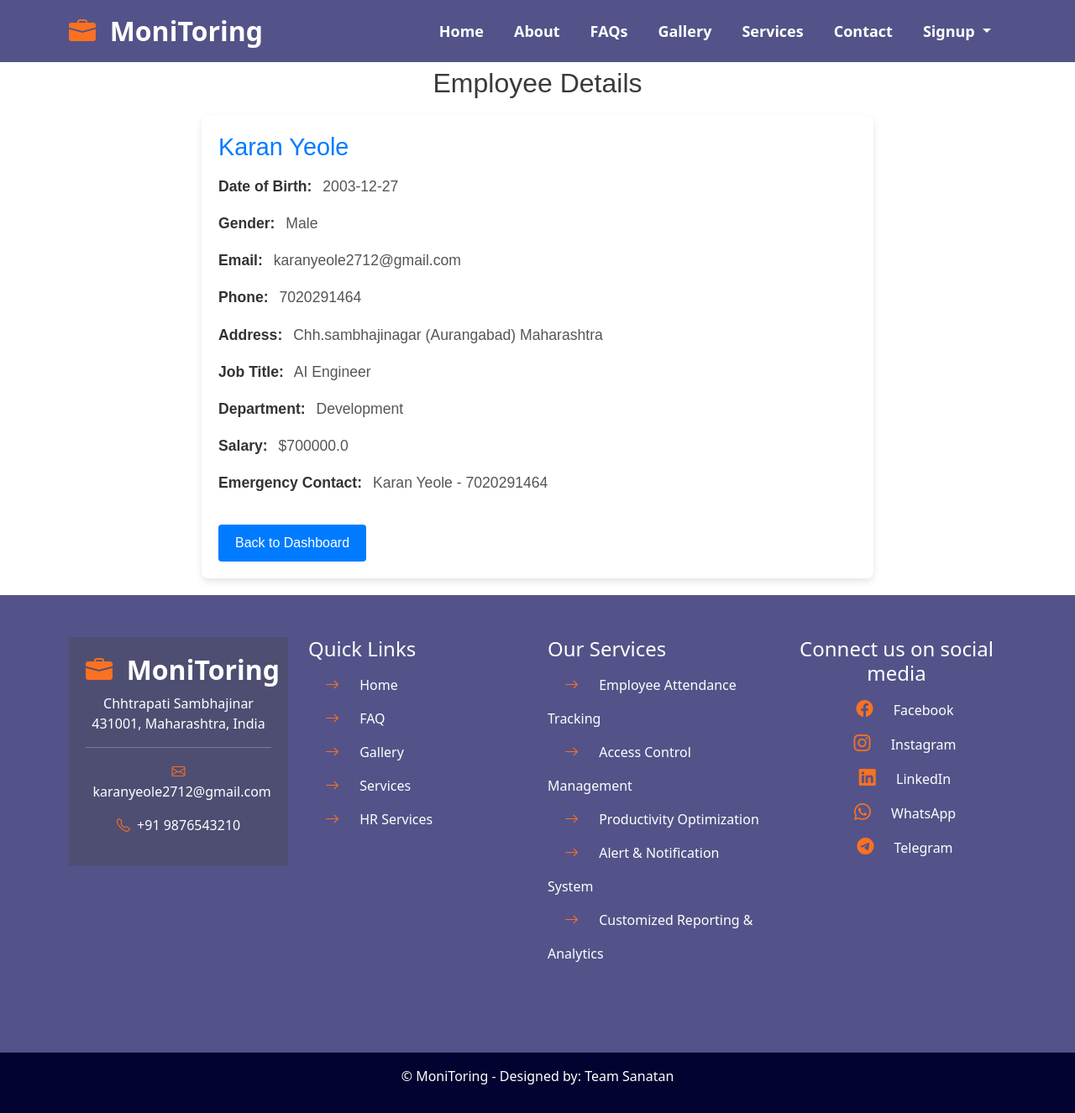
After one commit to karanyeole/Employee_and_Work-Monitoring, a Flask app: page /employee/1 in a window 1280 px wide. The commit adds this page. Shown: the whole page at 84% size. Run offline with Flask 3, Linux system fonts and the light colour scheme; data comes from the database, SQL or seed files in the repository; both versions use the stored data as it was after the commit.

Commit message:
styling change

```diff
--- a/app.py
+++ b/app.py
@@ -32,6 +32,7 @@ def init_db():
             emergency_contact_phone TEXT
         )
     ''')
+
     conn.commit()
     conn.close()
 init_db()
@@ -199,6 +200,37 @@ def delete_employee(employee_id):
     return redirect(url_for('manage_employees'))
 
 
+@app.route('/employee/<int:employee_id>')
+def view_employee(employee_id):
+    # Connect to the database and fetch employee details
+    conn = sqlite3.connect('employees.db')
+    cursor = conn.cursor()
+    cursor.execute("SELECT * FROM employees WHERE id = ?", (employee_id,))
+    employee = cursor.fetchone()
+    conn.close()
+
+    # Check if the employee exists
+    if not employee:
+        return "Employee not found", 404
+
+    # Map the fetched data to relevant fields
+    employee_data = {
+        "first_name": employee[1],
+        "last_name": employee[2],
+        "dob": employee[3],
+        "gender": employee[4],
+        "email": employee[5],
+        "phone": employee[6],
+        "address": employee[7],
+        "job_title": employee[8],
+        "department": employee[9],
+        "salary": employee[10],
+        "emergency_contact_name": employee[11],
+        "emergency_contact_phone": employee[12]
+    }
+
+    return render_template("employee_details.html", employee=employee_data)
+
 
 if __name__ == "__main__":
     app.run(debug=True)
--- a/templates/emp_services.html
+++ b/templates/emp_services.html
@@ -84,7 +84,7 @@
                 <div class="card-body">
                     <h3 class="card-title">My Details</h3>
                     <p class="card-text">View and update your personal details.</p>
-                    <a href="#" class="btn btn-primary">View Details</a>
+                    <a href="{{ url_for('view_employee', employee_id=1) }}" class="btn btn-primary">View Details</a>
                 </div>
             </section>
         </div>
--- /dev/null
+++ b/templates/employee_details.html
@@ -0,0 +1,118 @@
+{% include 'top.html' %}
+
+<!DOCTYPE html>
+<html lang="en">
+<head>
+    <meta charset="UTF-8">
+    <meta name="viewport" content="width=device-width, initial-scale=1.0">
+    <title>Employee Details</title>
+    <style>
+        /* General Reset for Details Page */
+        .details-container {
+            max-width: 800px;
+            margin: 0 auto;
+            padding-top: 80px;
+            font-family: Arial, sans-serif;
+            color: #333;
+        }
+
+        .details-heading {
+            font-size: 2em;
+            color: #3a3a3a;
+            text-align: center;
+            margin-bottom: 20px;
+        }
+
+        .details-card {
+            background-color: #ffffff;
+            border-radius: 8px;
+            box-shadow: 0 4px 8px rgba(0, 0, 0, 0.1);
+            padding: 20px;
+            margin-bottom: 20px;
+            transition: all 0.3s ease;
+        }
+
+        .details-card:hover {
+            transform: translateY(-3px);
+            box-shadow: 0 6px 12px rgba(0, 0, 0, 0.15);
+        }
+
+        .details-card-body {
+            display: flex;
+            flex-direction: column;
+            align-items: flex-start;
+        }
+
+        .details-card-body h3 {
+            font-size: 1.8em;
+            color: #007bff;
+            margin-bottom: 15px;
+        }
+
+        .details-card-body p {
+            font-size: 1.1em;
+            line-height: 1.6;
+            color: #555;
+        }
+
+        .details-card-body p strong {
+            color: #333;
+            margin-right: 8px;
+        }
+
+        .details-btn {
+            display: inline-block;
+            padding: 10px 20px;
+            margin-top: 20px;
+            background-color: #007bff;
+            color: #ffffff;
+            text-decoration: none;
+            border-radius: 4px;
+            text-align: center;
+            transition: background-color 0.3s ease;
+        }
+
+        .details-btn:hover {
+            background-color: #0056b3;
+        }
+
+        /* Responsive Design */
+        @media (max-width: 768px) {
+            .details-card-body h3 {
+                font-size: 1.6em;
+            }
+
+            .details-card-body p {
+                font-size: 1em;
+            }
+
+            .details-btn {
+                width: 100%;
+                text-align: center;
+            }
+        }
+    </style>
+</head>
+<body>
+    <div class="details-container">
+        <h2 class="details-heading">Employee Details</h2>
+        <div class="details-card">
+            <div class="details-card-body">
+                <h3>{{ employee.first_name }} {{ employee.last_name }}</h3>
+                <p><strong>Date of Birth:</strong> {{ employee.dob }}</p>
+                <p><strong>Gender:</strong> {{ employee.gender }}</p>
+                <p><strong>Email:</strong> {{ employee.email }}</p>
+                <p><strong>Phone:</strong> {{ employee.phone }}</p>
+                <p><strong>Address:</strong> {{ employee.address }}</p>
+                <p><strong>Job Title:</strong> {{ employee.job_title }}</p>
+                <p><strong>Department:</strong> {{ employee.department }}</p>
+                <p><strong>Salary:</strong> ${{ employee.salary }}</p>
+                <p><strong>Emergency Contact:</strong> {{ employee.emergency_contact_name }} - {{ employee.emergency_contact_phone }}</p>
+                <a href="{{ url_for('emp_services') }}" class="details-btn">Back to Dashboard</a>
+            </div>
+        </div>
+    </div>
+</body>
+</html>
+
+{% include 'bottom.html' %}
```
Also changed, not shown: templates/add_employee.html (+49 -4 lines), employee_images/('Karan', 'Yeole')/('Karan', 'Yeole')_0.png (added), employee_images/('Karan', 'Yeole')/('Karan', 'Yeole')_1.png (added), employee_images/('Karan', 'Yeole')/('Karan', 'Yeole')_2.png (added), employee_images/('Karan', 'Yeole')/('Karan', 'Yeole')_3.png (added), employee_images/('Karan', 'Yeole')/('Karan', 'Yeole')_4.png (added), employee_images/('Karan', 'Yeole')/('Karan', 'Yeole')_5.png (added), employee_images/('Karan', 'Yeole')/('Karan', 'Yeole')_6.png (added), employee_images/('Karan', 'Yeole')/('Karan', 'Yeole')_7.png (added), employee_images/('Karan', 'Yeole')/('Karan', 'Yeole')_8.png (added), employee_images/('Karan', 'Yeole')/('Karan', 'Yeole')_9.png (added), employees.db (added).
